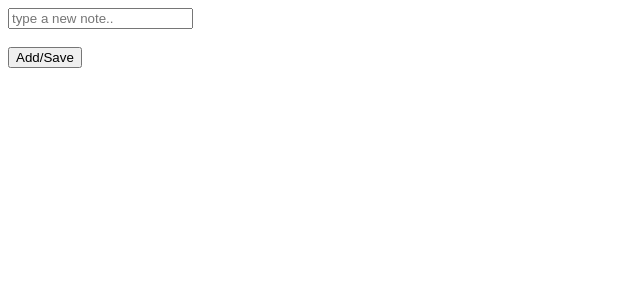
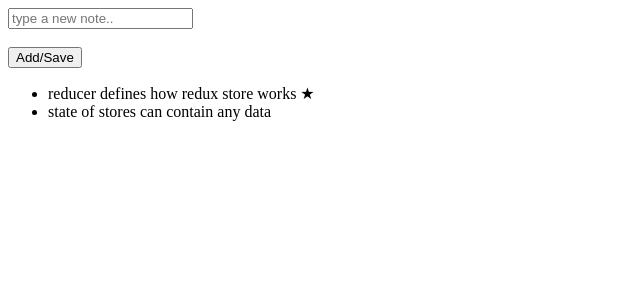
Before and after one commit to Seenu1702/myprofile, a React (Vite) app: page / in a window 1280 px wide. Shown: the top 300 px of the page, without its empty margins (0-640 px from the left). Built offline with nearby package versions, Linux system fonts and the light colour scheme.

Commit message:
moving components to its own files

```diff
--- a/src/App.jsx
+++ b/src/App.jsx
@@ -3,45 +3,15 @@
 import React from 'react';
 import { useDispatch, useSelector } from 'react-redux';
 import { createNote, toggleImportanceOf } from './Reducers/noteReducer';
+import Notes from './Components/Notes';
+import NewNote from './Components/NewNote';
 function App() {
-
-  const dispatch = useDispatch();
-  const notes = useSelector(state => state);
-
-  const addNote = (event) => {
-    event.preventDefault();
-    const content = event.target.note.value;
-    event.target.note.value = '';
-    dispatch(createNote(content))
-  }
-
-  const toggleImportance = (id) =>{
-    dispatch(toggleImportanceOf(id));
-  }
 
   return (
     <div>
-      <form onSubmit={addNote}>
-        <input
-          placeholder='type a new note..'
-          name='note'
-          />
-        <br /><br />
-        <button type='submit'>Add/Save</button>
-      </form>
 
-      <ul>
-      {
-        notes.map(note =>
-            <li
-              key={note.id}
-              onClick={() => toggleImportance(note.id)}
-              >
-              { note.content } {note.important ? '★' : ''}
-            </li>
-          )
-      }
-      </ul>
+      <NewNote />
+      <Notes />
     </div>
   )
 }
--- /dev/null
+++ b/src/Components/NewNote.jsx
@@ -0,0 +1,32 @@
+import React from 'react';
+import { useDispatch } from 'react-redux';
+import { createNote } from '../Reducers/noteReducer';
+
+function NewNote() {
+
+    const dispatch = useDispatch();
+
+
+    const addNote = (event) => {
+      event.preventDefault();
+      const content = event.target.note.value;
+      event.target.note.value = '';
+      dispatch(createNote(content))
+    }
+
+  return (
+    <div>
+        <form onSubmit={addNote}>
+        <input
+          placeholder='type a new note..'
+          name='note'
+          />
+        <br /><br />
+        <button type='submit'>Add/Save</button>
+      </form>
+    </div>
+  )
+
+}
+
+export default NewNote;
--- /dev/null
+++ b/src/Components/Notes.jsx
@@ -0,0 +1,32 @@
+import React from 'react';
+import { useDispatch, useSelector } from 'react-redux';
+import { toggleImportanceOf } from '../Reducers/noteReducer';
+
+function Notes() {
+
+    const dispatch = useDispatch();
+
+   const notes = useSelector(state => state);
+   const toggleImportance = (id) =>{
+    dispatch(toggleImportanceOf(id));
+  }
+
+  return (
+    <div>
+    <ul>
+      {
+        notes.map(note =>
+            <li
+              key={note.id}
+              onClick={() => toggleImportance(note.id)}
+              >
+              { note.content } {note.important ? '★' : ''}
+            </li>
+          )
+      }
+      </ul>
+    </div>
+  )
+}
+
+export default Notes;
--- a/src/Reducers/noteReducer.jsx
+++ b/src/Reducers/noteReducer.jsx
@@ -1,8 +1,19 @@
 /* eslint-disable no-case-declarations */
 
+const initialState = [
+    {
+        content: 'reducer defines how redux store works',
+        important: true,
+        id: 1,
+    },
+    {
+        content: 'state of stores can contain any data',
+        important: false,
+        id: 2,
+    }
+]
 
-
-const noteReducer = (state=[], action) => {
+const noteReducer = (state=initialState, action) => {
     switch(action.type){
       case 'NEW_NOTE':
         return state.concat(action.payload);
```
